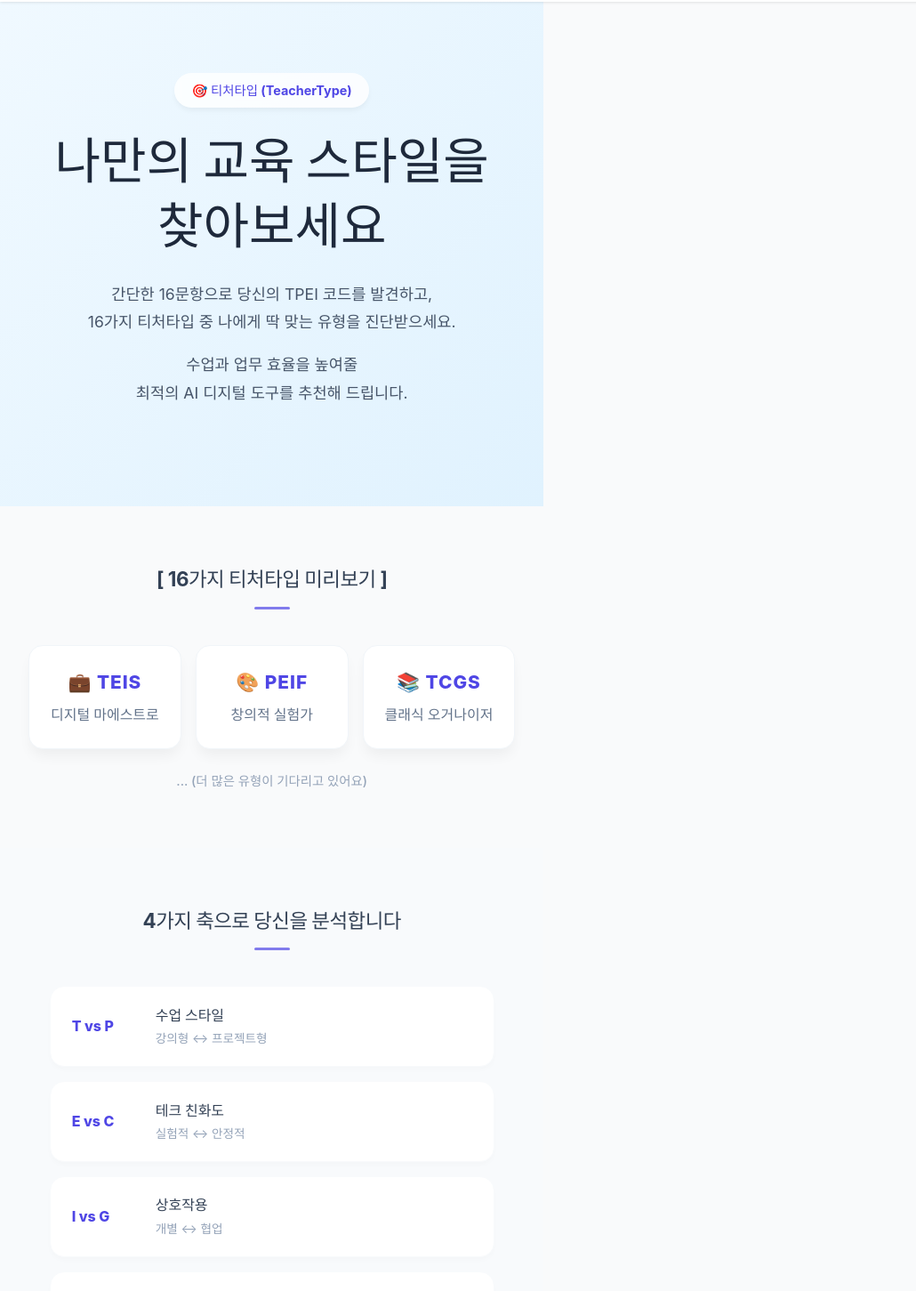
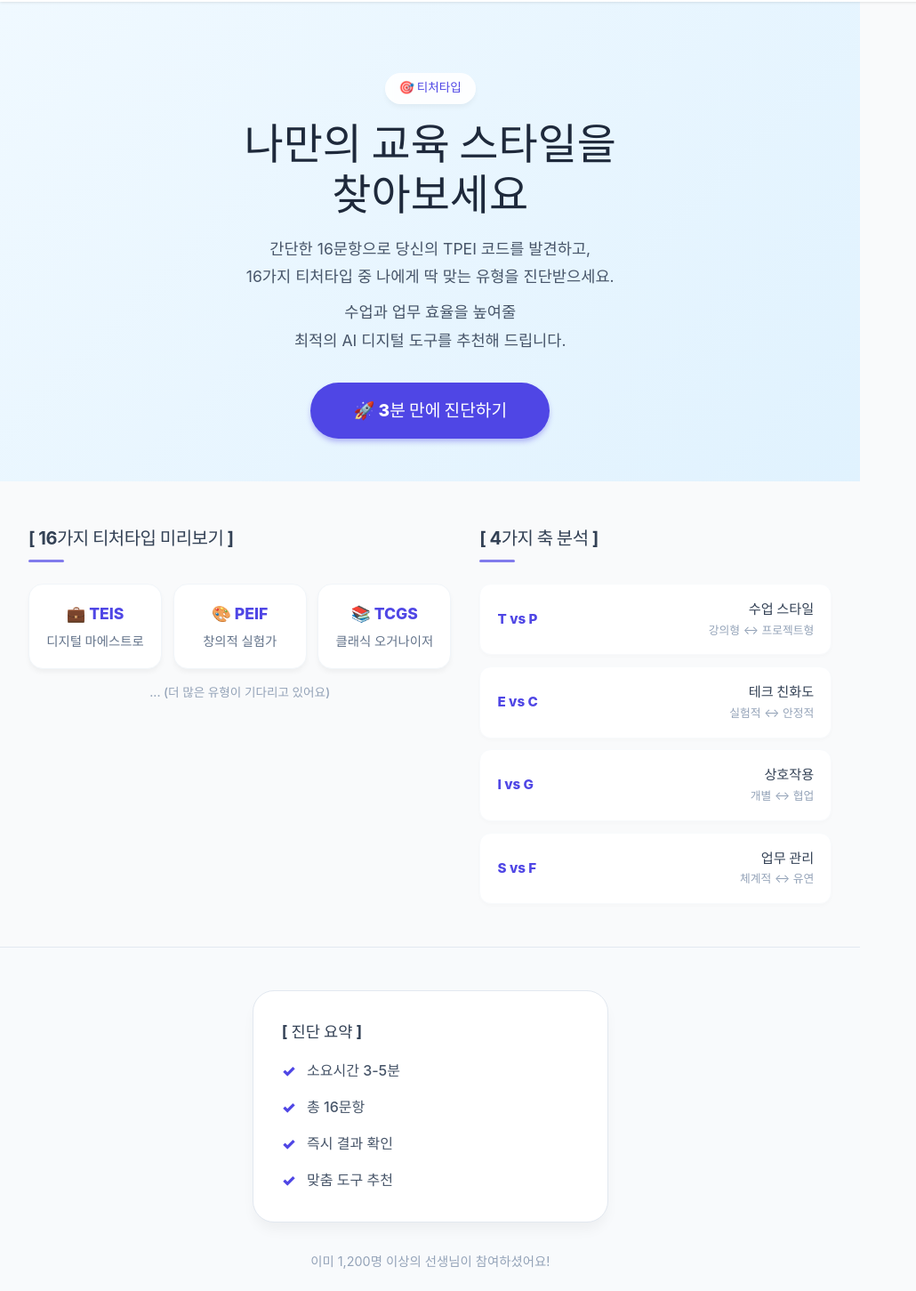
Before and after one commit to minsdiem/teacher-type-app, a React (Vite) app: page / in a window 1280 px wide. Shown: the part 68-1519 px from the top of the page at 89% size, without its empty margins (0-1030 px from the left). Built offline with nearby package versions, Linux system fonts and the light colour scheme; a web font is replaced by a local one.

Commit message:
디자인 레이아웃 및 간격 최적화

```diff
--- a/src/pages/HomePage.jsx
+++ b/src/pages/HomePage.jsx
@@ -15,66 +15,92 @@ const HeroSection = styled.section`
   align-items: center;
   justify-content: center;
   text-align: center;
-  padding: 5rem 2rem 4rem;
+  padding: 3rem 1.5rem 2rem;
   background: linear-gradient(135deg, #f0f9ff 0%, #e0f2fe 100%);
+
+  @media (min-width: 768px) {
+    padding: 5rem 2rem 3rem;
+  }
 `;
 
 const Badge = styled.div`
-  background: rgba(255, 255, 255, 0.8);
+  background: rgba(255, 255, 255, 0.9);
   color: var(--primary-color);
-  padding: 0.5rem 1.2rem;
+  padding: 0.4rem 1rem;
   border-radius: 50px;
   font-weight: 700;
-  font-size: 0.9rem;
-  margin-bottom: 1.5rem;
+  font-size: 0.85rem;
+  margin-bottom: 1rem;
   box-shadow: 0 4px 6px -1px rgba(0,0,0,0.05);
   display: inline-block;
   backdrop-filter: blur(4px);
 `;
 
 const Title = styled.h1`
-  font-size: 2.5rem;
+  font-size: 2rem;
   font-weight: 800;
   color: #1e293b;
-  margin-bottom: 1.5rem;
-  line-height: 1.3;
+  margin-bottom: 1rem;
+  line-height: 1.2;
   word-break: keep-all;
 
   @media (min-width: 768px) {
-    font-size: 3.5rem;
+    font-size: 3rem;
   }
 `;
 
 const Description = styled.div`
-  font-size: 1.1rem;
+  font-size: 1rem;
   color: #475569;
   max-width: 600px;
-  line-height: 1.8;
-  margin-bottom: 2rem;
+  line-height: 1.6;
+  margin-bottom: 1.5rem;
   word-break: keep-all;
 
   p {
-    margin-bottom: 1rem;
+    margin-bottom: 0.5rem;
+  }
+
+  @media (min-width: 768px) {
+    font-size: 1.1rem;
+    line-height: 1.8;
   }
 `;
 
-const Section = styled.section`
-  padding: 4rem 2rem;
+const MainContent = styled.div`
+  max-width: 1000px;
+  margin: 0 auto;
   width: 100%;
-  text-align: center;
-  background-color: ${props => props.bg || 'transparent'};
+  padding: 2rem 1.5rem;
+  display: flex;
+  flex-direction: column;
+  gap: 3rem;
+
+  @media (min-width: 1024px) {
+    display: grid;
+    grid-template-columns: 1.2fr 1fr;
+    gap: 2rem;
+    align-items: start;
+    padding: 3rem 2rem;
+  }
 `;
 
-const ContentWrapper = styled.div`
-  max-width: 800px;
-  margin: 0 auto;
+const SectionBox = styled.section`
+  background: ${props => props.bg || 'transparent'};
+  border-radius: 1.5rem;
+  text-align: center;
+
+  @media (min-width: 1024px) {
+    text-align: left;
+    padding: 0;
+  }
 `;
 
 const SectionTitle = styled.h2`
-  font-size: 1.4rem;
+  font-size: 1.25rem;
   font-weight: 700;
   color: #334155;
-  margin-bottom: 2.5rem;
+  margin-bottom: 1.5rem;
   display: inline-block;
   position: relative;
   letter-spacing: -0.5px;
@@ -85,113 +111,124 @@ const SectionTitle = styled.h2`
     width: 40px;
     height: 3px;
     background: var(--primary-color);
-    margin: 0.8rem auto 0;
+    margin: 0.5rem auto 0;
     border-radius: 2px;
     opacity: 0.7;
+
+    @media (min-width: 1024px) {
+      margin: 0.5rem 0 0;
+    }
   }
 `;
 
 const PreviewGrid = styled.div`
   display: grid;
   grid-template-columns: repeat(3, 1fr);
-  gap: 1rem;
+  gap: 0.8rem;
   margin-bottom: 1rem;
 
   @media (max-width: 640px) {
     grid-template-columns: 1fr;
-    gap: 1.5rem;
+    gap: 1rem;
   }
 `;
 
 const TypeCard = styled.div`
   background: white;
-  padding: 1.5rem;
+  padding: 1.2rem;
   border-radius: 1rem;
-  box-shadow: 0 10px 15px -3px rgba(0,0,0,0.05);
+  box-shadow: 0 4px 6px -1px rgba(0,0,0,0.05);
   border: 1px solid #f1f5f9;
   transition: transform 0.2s;
+  text-align: center;
 
   &:hover {
-    transform: translateY(-5px);
+    transform: translateY(-3px);
   }
 
   h4 {
     color: var(--primary-color);
-    font-size: 1.3rem;
+    font-size: 1.1rem;
     font-weight: 800;
-    margin-bottom: 0.5rem;
-    letter-spacing: 1px;
+    margin-bottom: 0.3rem;
   }
 
   p {
     color: #64748b;
     font-weight: 600;
     margin: 0;
-    font-size: 1rem;
+    font-size: 0.9rem;
   }
 `;
 
 const MoreTypes = styled.div`
   color: #94a3b8;
-  font-size: 0.9rem;
-  margin-top: 1.5rem;
+  font-size: 0.85rem;
+  margin-top: 1rem;
   font-weight: 500;
+  text-align: center;
 `;
 
 const AxesList = styled.div`
   display: flex;
   flex-direction: column;
-  gap: 1rem;
-  max-width: 500px;
-  margin: 0 auto;
-  text-align: left;
+  gap: 0.8rem;
 `;
 
 const AxisItem = styled.div`
   background: white;
-  padding: 1.2rem 1.5rem;
-  border-radius: 1rem;
-  box-shadow: 0 4px 6px -1px rgba(0,0,0,0.02);
+  padding: 1rem 1.2rem;
+  border-radius: 0.8rem;
+  box-shadow: 0 2px 4px rgba(0,0,0,0.02);
   display: flex;
   justify-content: space-between;
   align-items: center;
-  font-size: 1rem;
+  font-size: 0.95rem;
   border: 1px solid #f8fafc;
 
   strong {
     color: var(--primary-color);
     font-weight: 800;
-    margin-right: 1.5rem;
-    min-width: 70px;
+    margin-right: 1rem;
+    min-width: 60px;
   }
 
   div.info {
     flex: 1;
     display: flex;
     flex-direction: column;
+    text-align: right;
 
     span.title {
       font-weight: 700;
       color: #334155;
-      margin-bottom: 0.2rem;
+      margin-bottom: 0.1rem;
     }
 
     span.desc {
-      font-size: 0.85rem;
+      font-size: 0.8rem;
       color: #94a3b8;
     }
   }
 `;
 
+const SummarySection = styled.div`
+  background: #f8fafc;
+  padding: 3rem 1.5rem;
+  text-align: center;
+  margin-top: auto;
+  border-top: 1px solid #e2e8f0;
+`;
+
 const SummaryBox = styled.div`
   background: white;
-  padding: 2.5rem;
+  padding: 2rem;
   border-radius: 1.5rem;
-  max-width: 450px;
-  margin: 0 auto 3rem;
+  max-width: 400px;
+  margin: 0 auto 2rem;
   text-align: left;
-  border: 2px solid #e2e8f0;
-  box-shadow: 0 10px 25px -5px rgba(0,0,0,0.05);
+  border: 1px solid #e2e8f0;
+  box-shadow: 0 10px 15px -3px rgba(0,0,0,0.05);
 `;
 
 const CheckList = styled.ul`
@@ -200,9 +237,9 @@ const CheckList = styled.ul`
   margin: 0;
 
   li {
-    margin-bottom: 1rem;
+    margin-bottom: 0.8rem;
     color: #475569;
-    font-size: 1.1rem;
+    font-size: 1rem;
     display: flex;
     align-items: center;
     font-weight: 500;
@@ -215,8 +252,8 @@ const CheckList = styled.ul`
       content: '✓';
       color: var(--primary-color);
       font-weight: 900;
-      margin-right: 1rem;
-      font-size: 1.2rem;
+      margin-right: 0.8rem;
+      font-size: 1.1rem;
     }
   }
 `;
@@ -225,18 +262,17 @@ const StartButton = styled(Link)`
   display: inline-block;
   background-color: var(--primary-color);
   color: white;
-  padding: 1.2rem 3.5rem;
+  padding: 1rem 3rem;
   border-radius: 50px;
-  font-size: 1.4rem;
+  font-size: 1.2rem;
   font-weight: 800;
-  box-shadow: 0 10px 15px -3px rgba(79, 70, 229, 0.3);
-  transition: transform 0.2s, box-shadow 0.2s, background-color 0.2s;
+  box-shadow: 0 4px 6px -1px rgba(79, 70, 229, 0.4);
+  transition: transform 0.2s, box-shadow 0.2s;
   text-decoration: none;
 
   &:hover {
-    transform: translateY(-3px);
-    box-shadow: 0 20px 25px -5px rgba(79, 70, 229, 0.4);
-    background-color: #4338ca;
+    transform: translateY(-2px);
+    box-shadow: 0 10px 15px -3px rgba(79, 70, 229, 0.5);
   }
 `;
 
@@ -254,7 +290,7 @@ function HomePage() {
   return (
     <Container>
       <HeroSection>
-        <Badge>🎯 티처타입 (TeacherType)</Badge>
+        <Badge>🎯 티처타입</Badge>
         <Title>나만의 교육 스타일을<br />찾아보세요</Title>
         <Description>
           <p>
@@ -266,10 +302,11 @@ function HomePage() {
             최적의 AI 디지털 도구를 추천해 드립니다.
           </p>
         </Description>
+        <StartButton to="/survey">🚀 3분 만에 진단하기</StartButton>
       </HeroSection>
 
-      <Section>
-        <ContentWrapper>
+      <MainContent>
+        <SectionBox>
           <SectionTitle>[ 16가지 티처타입 미리보기 ]</SectionTitle>
           <PreviewGrid>
             <TypeCard>
@@ -286,25 +323,22 @@ function HomePage() {
             </TypeCard>
           </PreviewGrid>
           <MoreTypes>... (더 많은 유형이 기다리고 있어요)</MoreTypes>
-        </ContentWrapper>
-      </Section>
+        </SectionBox>
 
-      <Section bg="#f8fafc">
-        <ContentWrapper>
-          <SectionTitle>4가지 축으로 당신을 분석합니다</SectionTitle>
+        <SectionBox>
+          <SectionTitle>[ 4가지 축 분석 ]</SectionTitle>
           <AxesList>
             <AxisRow code="T vs P" title="수업 스타일" desc="강의형 ↔ 프로젝트형" />
             <AxisRow code="E vs C" title="테크 친화도" desc="실험적 ↔ 안정적" />
             <AxisRow code="I vs G" title="상호작용" desc="개별 ↔ 협업" />
             <AxisRow code="S vs F" title="업무 관리" desc="체계적 ↔ 유연" />
           </AxesList>
-        </ContentWrapper>
-      </Section>
+        </SectionBox>
+      </MainContent>
 
-      <Section>
-        <ContentWrapper>
-          <SectionTitle>[ 3분이면 충분해요 ]</SectionTitle>
+      <SummarySection>
         <SummaryBox>
+          <h3 style={{ fontSize: '1.1rem', marginBottom: '1rem', fontWeight: 'bold', color: '#334155' }}>[ 진단 요약 ]</h3>
           <CheckList>
             <li>소요시간 3-5분</li>
             <li>총 16문항</li>
@@ -312,9 +346,8 @@ function HomePage() {
             <li>맞춤 도구 추천</li>
           </CheckList>
         </SummaryBox>
-          <StartButton to="/survey">🚀 시작하기</StartButton>
-        </ContentWrapper>
-      </Section>
+        <p style={{ color: '#94a3b8', fontSize: '0.9rem' }}>이미 1,200명 이상의 선생님이 참여하셨어요!</p>
+      </SummarySection>
     </Container>
   );
 }
--- a/src/pages/ResultPage.jsx
+++ b/src/pages/ResultPage.jsx
@@ -7,23 +7,23 @@ import { tools } from '../data/tools';
 const PageContainer = styled.div`
   max-width: 1000px;
   margin: 0 auto;
-  padding: 2rem;
-  padding-bottom: 6rem;
+  padding: 1.5rem;
+  padding-bottom: 4rem;
 `;
 
 const HeaderSection = styled.div`
   text-align: center;
-  margin-bottom: 3rem;
+  margin-bottom: 2rem;
 `;
 
 const TypeTitle = styled.h1`
-  font-size: 2rem;
-  color: #1e293b; /* Dark slate 800 - High contrast */
-  margin-bottom: 0.5rem;
+  font-size: 1.8rem;
+  color: #1e293b;
+  margin-bottom: 0.3rem;
   font-weight: 800;
 
   @media (min-width: 768px) {
-    font-size: 2.5rem;
+    font-size: 2.2rem;
   }
 `;
 
@@ -31,44 +31,44 @@ const TypeCode = styled.div`
   display: inline-block;
   background: var(--primary-color);
   color: white;
-  padding: 0.5rem 1.5rem;
-  border-radius: 50px; /* Pill shape */
+  padding: 0.4rem 1.2rem;
+  border-radius: 50px;
   font-weight: 800;
-  margin-bottom: 1rem;
-  font-size: 1.5rem; /* Larger for emphasis */
+  margin-bottom: 0.8rem;
+  font-size: 1.2rem;
   letter-spacing: 2px;
   box-shadow: 0 4px 6px -1px rgba(79, 70, 229, 0.3);
 `;
 
 const Keywords = styled.div`
   display: flex;
-  gap: 0.5rem;
+  gap: 0.4rem;
   justify-content: center;
-  margin-bottom: 2rem;
+  margin-bottom: 1.5rem;
   flex-wrap: wrap;
 `;
 
 const KeywordBadge = styled.span`
   background: #f1f5f9;
   color: #475569;
-  padding: 0.4rem 0.8rem;
+  padding: 0.3rem 0.7rem;
   border-radius: 20px;
-  font-size: 0.9rem;
+  font-size: 0.85rem;
 `;
 
 const CodeExplanationSection = styled.div`
   background: white;
-  padding: 1.5rem;
+  padding: 1.2rem;
   border-radius: 1rem;
-  margin-bottom: 3rem;
+  margin-bottom: 2rem;
   box-shadow: 0 4px 6px -1px rgba(0, 0, 0, 0.05);
 `;
 
 const CodeGrid = styled.div`
   display: grid;
   grid-template-columns: 1fr;
-  gap: 1rem;
-  margin-top: 1rem;
+  gap: 0.8rem;
+  margin-top: 0.8rem;
 
   @media (min-width: 640px) {
     grid-template-columns: repeat(2, 1fr);
@@ -81,31 +81,32 @@ const CodeGrid = styled.div`
 
 const CodeCard = styled.div`
   background: #F8FAFC;
-  padding: 1rem;
+  padding: 0.8rem;
   border-radius: 0.5rem;
-  border-left: 4px solid var(--primary-color);
+  border-left: 3px solid var(--primary-color);
   box-shadow: 0 2px 4px rgba(0,0,0,0.05);
 
   h4 {
     color: var(--primary-color);
-    margin-bottom: 0.25rem;
+    margin-bottom: 0.2rem;
     font-weight: 700;
-    font-size: 1.1rem;
+    font-size: 1rem;
   }
 
   p {
-    font-size: 0.95rem;
-    color: #334155; /* Darker slate for better contrast */
-    line-height: 1.5;
+    font-size: 0.9rem;
+    color: #334155;
+    line-height: 1.4;
     font-weight: 500;
+    margin: 0;
   }
 `;
 
 const ContentGrid = styled.div`
   display: grid;
   grid-template-columns: 1fr;
-  gap: 2rem;
-  margin-bottom: 3rem;
+  gap: 1.5rem;
+  margin-bottom: 2rem;
 
   @media (min-width: 768px) {
     grid-template-columns: 1fr 1fr;
@@ -114,43 +115,44 @@ const ContentGrid = styled.div`
 
 const Card = styled.div`
   background: white;
-  padding: 1.5rem;
+  padding: 1.2rem;
   border-radius: 1rem;
   box-shadow: 0 4px 6px -1px rgba(0, 0, 0, 0.05);
   height: 100%;
 
   @media (min-width: 768px) {
-    padding: 2rem;
+    padding: 1.5rem;
   }
 
   h3 {
-    font-size: 1.25rem;
-    margin-bottom: 1rem;
+    font-size: 1.15rem;
+    margin-bottom: 0.8rem;
     border-bottom: 2px solid #f1f5f9;
-    padding-bottom: 0.5rem;
+    padding-bottom: 0.4rem;
   }
 
   ul {
     list-style-position: inside;
     color: #475569;
-    line-height: 1.6;
-    padding-left: 0.5rem;
+    line-height: 1.5;
+    padding-left: 0.3rem;
   }
 
   li {
-    margin-bottom: 0.5rem;
+    margin-bottom: 0.4rem;
+    font-size: 0.95rem;
   }
 `;
 
 const RecommendationSection = styled.div`
-  margin-top: 4rem;
+  margin-top: 3rem;
 `;
 
 const ToolGrid = styled.div`
   display: grid;
   grid-template-columns: 1fr;
   gap: 1rem;
-  margin-top: 1.5rem;
+  margin-top: 1.2rem;
 
   @media (min-width: 640px) {
     grid-template-columns: repeat(2, 1fr);
@@ -167,7 +169,7 @@ const ToolCard = styled.a`
   background: white;
   border: 1px solid #e2e8f0;
   border-radius: 1rem;
-  padding: 1.5rem;
+  padding: 1.2rem;
   transition: transform 0.2s, box-shadow 0.2s, border-color 0.2s;
   text-decoration: none;
   color: inherit;
@@ -180,38 +182,38 @@ const ToolCard = styled.a`
   }
 
   h4 {
-    font-size: 1.1rem;
+    font-size: 1rem;
     color: #1e293b;
-    margin-bottom: 0.5rem;
+    margin-bottom: 0.4rem;
     display: flex;
     justify-content: space-between;
     align-items: center;
   }
 
   span.category {
-    font-size: 0.75rem;
+    font-size: 0.7rem;
     background: #eff6ff;
     color: var(--primary-color);
-    padding: 0.2rem 0.5rem;
-    border-radius: 4px;
+    padding: 0.15rem 0.4rem;
+    border-radius: 3px;
     white-space: nowrap;
   }
 
   p {
-    font-size: 0.9rem;
+    font-size: 0.85rem;
     color: #64748b;
     margin-bottom: auto;
-    line-height: 1.5;
-    padding-bottom: 1rem;
+    line-height: 1.4;
+    padding-bottom: 0.8rem;
   }
 
   div.meta {
-    font-size: 0.8rem;
+    font-size: 0.75rem;
     color: #94a3b8;
     display: flex;
     gap: 0.5rem;
-    margin-top: 0.5rem;
-    padding-top: 0.5rem;
+    margin-top: 0.4rem;
+    padding-top: 0.4rem;
     border-top: 1px solid #f1f5f9;
   }
 `;
@@ -219,8 +221,8 @@ const ToolCard = styled.a`
 const ActionButtons = styled.div`
   display: flex;
   flex-direction: column;
-  gap: 1rem;
-  margin-top: 4rem;
+  gap: 0.8rem;
+  margin-top: 3rem;
 
   @media (min-width: 640px) {
     flex-direction: row;
@@ -229,11 +231,12 @@ const ActionButtons = styled.div`
 `;
 
 const Button = styled(Link)`
-  padding: 1rem 2rem;
-  border-radius: 12px;
+  padding: 0.8rem 1.8rem;
+  border-radius: 10px;
   font-weight: 600;
   text-align: center;
   transition: opacity 0.2s;
+  font-size: 1rem;
 
   &:hover {
     opacity: 0.9;
@@ -341,7 +344,7 @@ function ResultPage() {
   return (
     <PageContainer>
       <HeaderSection>
-        <div style={{ marginBottom: '0.5rem', color: '#64748b', fontSize: '0.9rem' }}>나의 에듀테크 유형은?</div>
+        <div style={{ marginBottom: '0.5rem', color: '#64748b', fontSize: '0.9rem' }}>나의 TPEI 은?</div>
         <TypeCode>{typeData.code}</TypeCode>
         <TypeTitle>{typeData.name}</TypeTitle>
         <Keywords>
```
Lines whose indentation alone changed are shown as unchanged.
